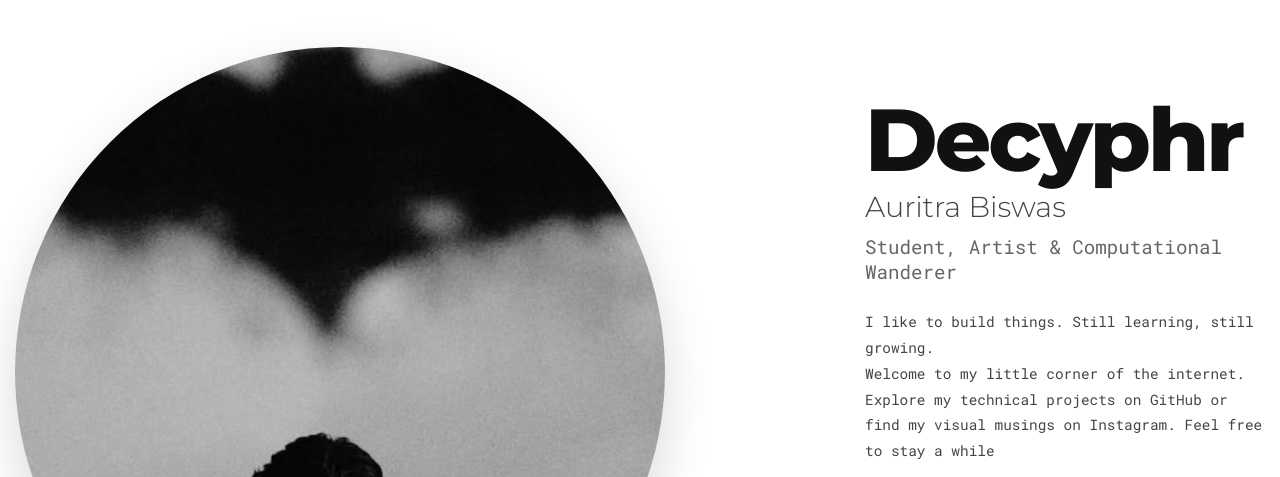
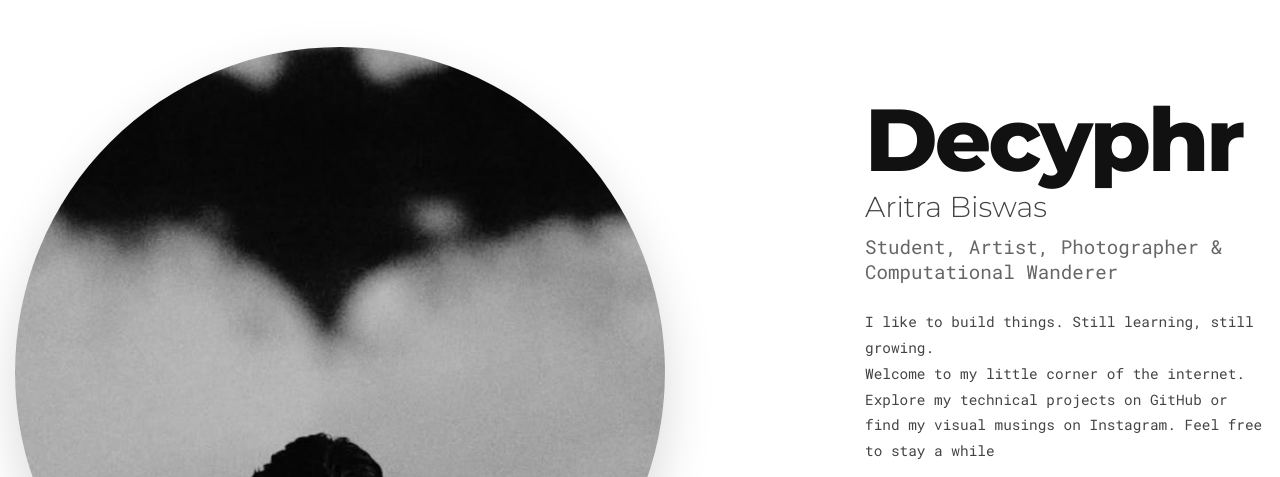
Before and after one commit to dec1phr/dec1phr.github.io, a plain HTML site: page index.html in a window 1280 px wide. Shown: the top 477 px of the page. Drawn offline with Linux system fonts and the light colour scheme.

Commit message:
Update name and job title in index.html

```diff
--- a/index.html
+++ b/index.html
@@ -25,8 +25,8 @@
 
     <div id="text-section">
         <h1>Decyphr</h1>
-        <h2 class="real-name">Auritra Biswas</h2>
-        <p class="job-title">Student, Artist & Computational Wanderer</p>
+        <h2 class="real-name">Aritra Biswas</h2>
+        <p class="job-title">Student, Artist, Photographer & Computational Wanderer</p>
 
         <p class="description">
             I like to build things. Still learning, still growing.
```
